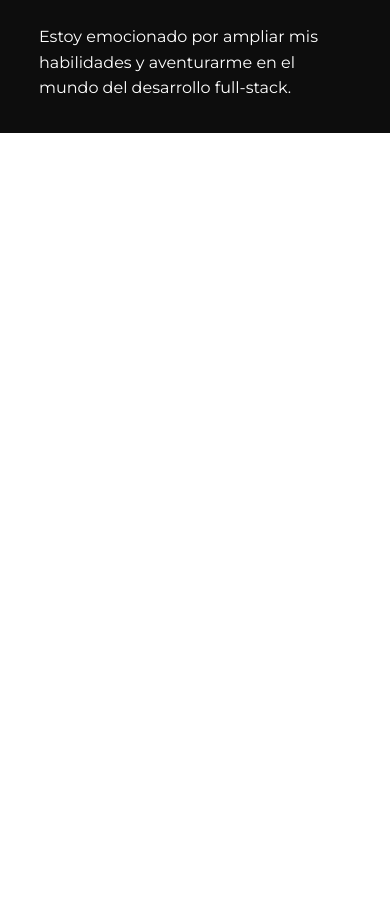
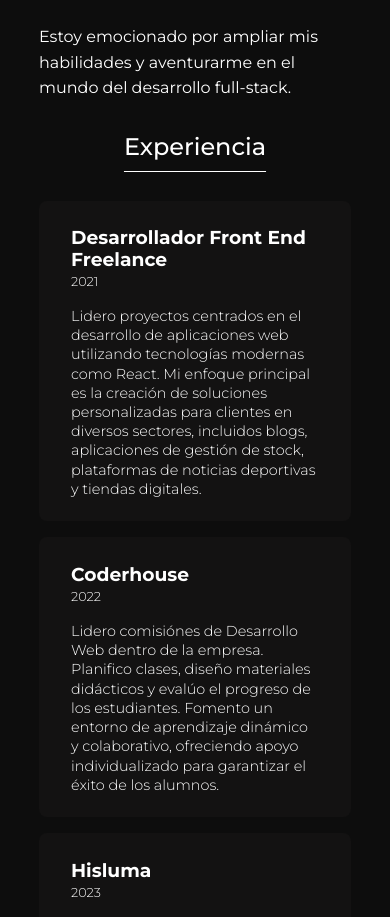
Before and after one commit to JoseAlvarezMartinez/JoseAlvarez-Portfolio, a React (Vite) app: page / in a window 390 px wide. Shown: the part 1080-1997 px from the top of the page. Before the commit the page ends 1213 px from the top, so only its background shows below. Built offline with nearby package versions, Linux system fonts and the light colour scheme.

Commit message:
-- Experiencia/Sobre Mi Mobile --

```diff
--- a/src/App.tsx
+++ b/src/App.tsx
@@ -1,3 +1,4 @@
+import Experiencia from "./Layout/Experiencia/Experiencia"
 import Header from "./Layout/Header/Header"
 import SobreMi from "./Layout/SobreMi/SobreMi"
 
@@ -6,6 +7,7 @@ function App() {
     <>
       <Header />
       <SobreMi />
+      <Experiencia />
     </>
   )
 }
--- /dev/null
+++ b/src/Layout/Experiencia/Experiencia.tsx
@@ -0,0 +1,19 @@
+import { experiencia } from "../../data/db"
+
+const Experiencia = () => {
+    return (
+        <section className="experiencia-container">
+            <h2 className="sections-h2 experiencia-h2">Experiencia</h2>
+
+            {experiencia.map(exp => (
+                <article className="article-experiencia" key={exp.cargo}>
+                    <h3 className="experiencia-cargo">{exp.cargo}</h3>
+                    <h4 className="experiencia-anio">{exp.anio}</h4>
+                    <p className="experiencia-descripcion">{exp.descripcion}</p>
+                </article>
+            ))}
+        </section>
+    )
+}
+
+export default Experiencia
--- a/src/Layout/SobreMi/SobreMi.tsx
+++ b/src/Layout/SobreMi/SobreMi.tsx
@@ -2,7 +2,7 @@ const SobreMi = () => {
   return (
     <section className="sobre-mi-section">
       <div className="sobre-mi-container">
-        <h2 className="sobre-mi-h2">Sobre Mi</h2>
+        <h2 className="sections-h2">Sobre Mi</h2>
 
         <p className="sobre-mi-parrafo">
           Hola! Soy José Alvarez Martinez, y tengo 22 años.<span> Me encanta sumergirme en el mundo del desarrollo, especialmente en el front-end con React en conjunto con TypeScript.</span> Estoy emocionado por ampliar mis habilidades y aventurarme en el mundo del desarrollo full-stack.
--- a/src/components/Navbar/Navbar.css
+++ b/src/components/Navbar/Navbar.css
@@ -19,5 +19,5 @@
     justify-content: space-between;
     align-items: center;
     padding: .4rem .8rem;
-    background-color: rgba(255, 255, 255, 0.04);
+    background-color: rgba(255, 255, 255, 0.09);
 }
--- /dev/null
+++ b/src/data/db.ts
@@ -0,0 +1,26 @@
+interface Experiencia {
+    cargo: string,
+    anio: number,
+    descripcion: string
+}
+
+export const experiencia: Experiencia[] = [
+    {
+        cargo: "Desarrollador Front End Freelance",
+        anio: 2021,
+        descripcion: "Lidero proyectos centrados en el desarrollo de aplicaciones web utilizando tecnologías modernas como React. Mi enfoque principal es la creación de soluciones personalizadas para clientes en diversos sectores, incluidos blogs, aplicaciones de gestión de stock, plataformas de noticias deportivas y tiendas digitales."
+    },
+    {
+        cargo: "Coderhouse",
+        anio: 2022,
+        descripcion: "Lidero comisiónes de Desarrollo Web dentro de la empresa. Planifico clases, diseño materiales didácticos y evalúo el progreso de los estudiantes. Fomento un entorno de aprendizaje dinámico y colaborativo, ofreciendo apoyo individualizado para garantizar el éxito de los alumnos."
+    },
+    {
+        cargo: "Hisluma",
+        anio: 2023,
+        descripcion: `
+        Mi responsabilidad principal es mantener actualizado el contenido de noticias en el sitio web, asegurando que los usuarios tengan acceso a la información más reciente y relevante. Además, formé
+parte del equipo de desarrollo que contribuyó al diseño e implementación de diversas funcionalidades, mejorando así la experiencia del usuario.
+        `
+    }
+]
--- a/src/index.css
+++ b/src/index.css
@@ -1,5 +1,21 @@
 * {
     font-family: "Montserrat", sans-serif;
+}
+
+body {
+    background-color: #0d0d0d;
+}
+
+.sections-h2 {
+    text-decoration: underline;
+    text-decoration-color: rgb(161, 60, 255);
+    text-decoration-thickness: .1rem;
+    text-underline-offset: 1rem;
+
+    margin: 0;
+    color: #fff;
+    padding: 1.5rem 0;
+    font-weight: 500;
 }
 
 /* Header estilos*/
@@ -21,7 +37,7 @@ header {
     position: absolute;
     width: 100%;
     height: 100%;
-    background-color: #000000c9;
+    background-color: #000000a6;
 }
 
 .header-h2 {
@@ -92,15 +108,6 @@ header {
 }
 
 /*Sobre Mi*/
-.sobre-mi-section {
-    background-color: #0d0d0d;
-}
-.sobre-mi-h2 {
-    margin: 0;
-    color: #fff;
-    padding: 1.5rem 0;
-    font-weight: 500;
-}
 
 .sobre-mi-parrafo {
     color: #fff;
@@ -121,3 +128,54 @@ header {
     max-width: 20rem;
     margin: 0 auto;
 }
+
+/* Experiencia */
+.experiencia-h2 {
+    text-decoration-color: #fff;
+    text-decoration-thickness: .05rem;
+    padding-top: 0;
+    text-align: center;
+}
+
+.experiencia-container {
+    width: 80%;
+    max-width: 20rem;
+    margin: 0 auto;
+}
+
+.article-experiencia {
+    background-color: rgba(22, 20, 20, 0.706);
+    border-radius: .5rem;
+    padding: .5rem 2rem;
+    margin: 1rem 0;
+    transition: transform .3s;
+}
+
+.article-experiencia:hover {
+    transform: scale(1.03);
+}
+
+.experiencia-cargo,
+.experiencia-anio,
+.experiencia-descripcion {
+    color: #fff;
+}
+
+.experiencia-descripcion,
+.experiencia-anio {
+    font-weight: 300;
+}
+
+.experiencia-anio {
+    margin-top: 0.3rem;
+    font-size: .8rem;
+}
+
+.experiencia-cargo {
+    margin-bottom: 0;
+}
+
+.experiencia-descripcion {
+    font-size: .9rem;
+    line-height: 1.2rem;
+}
```
